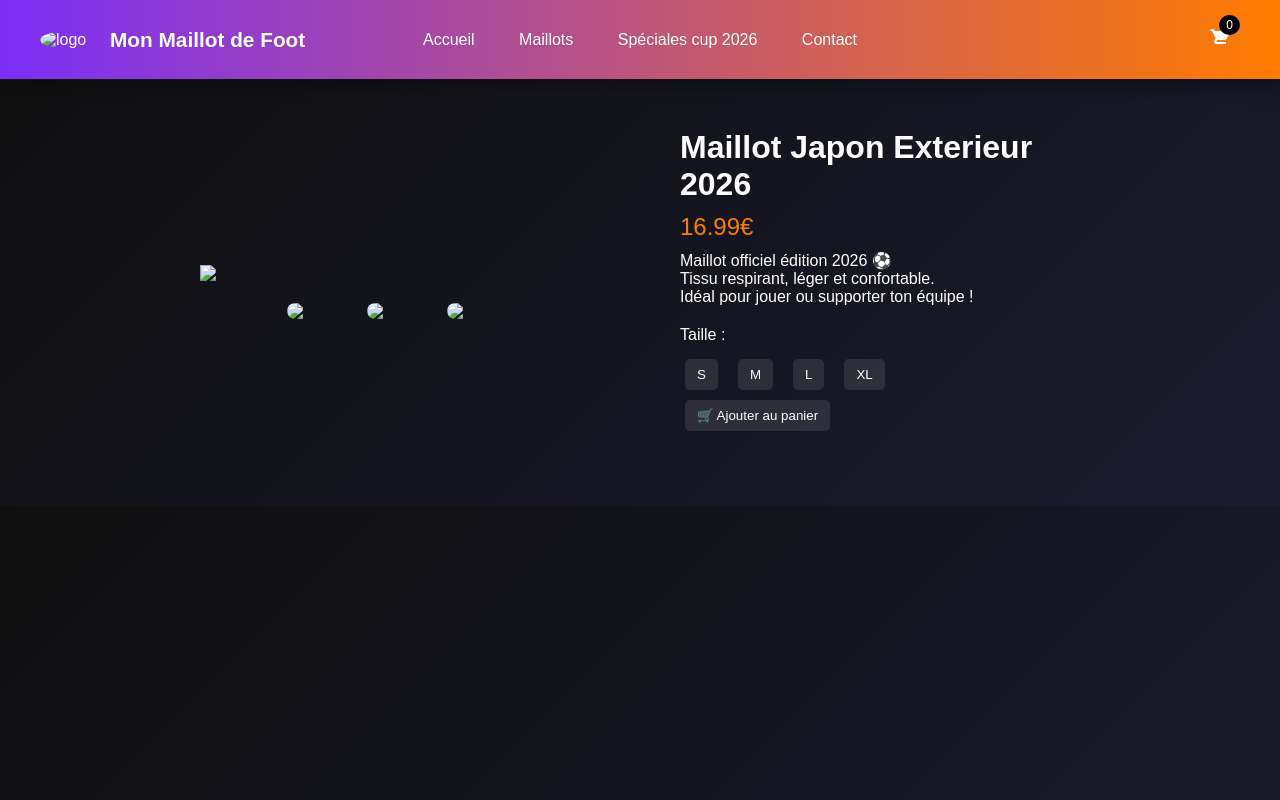
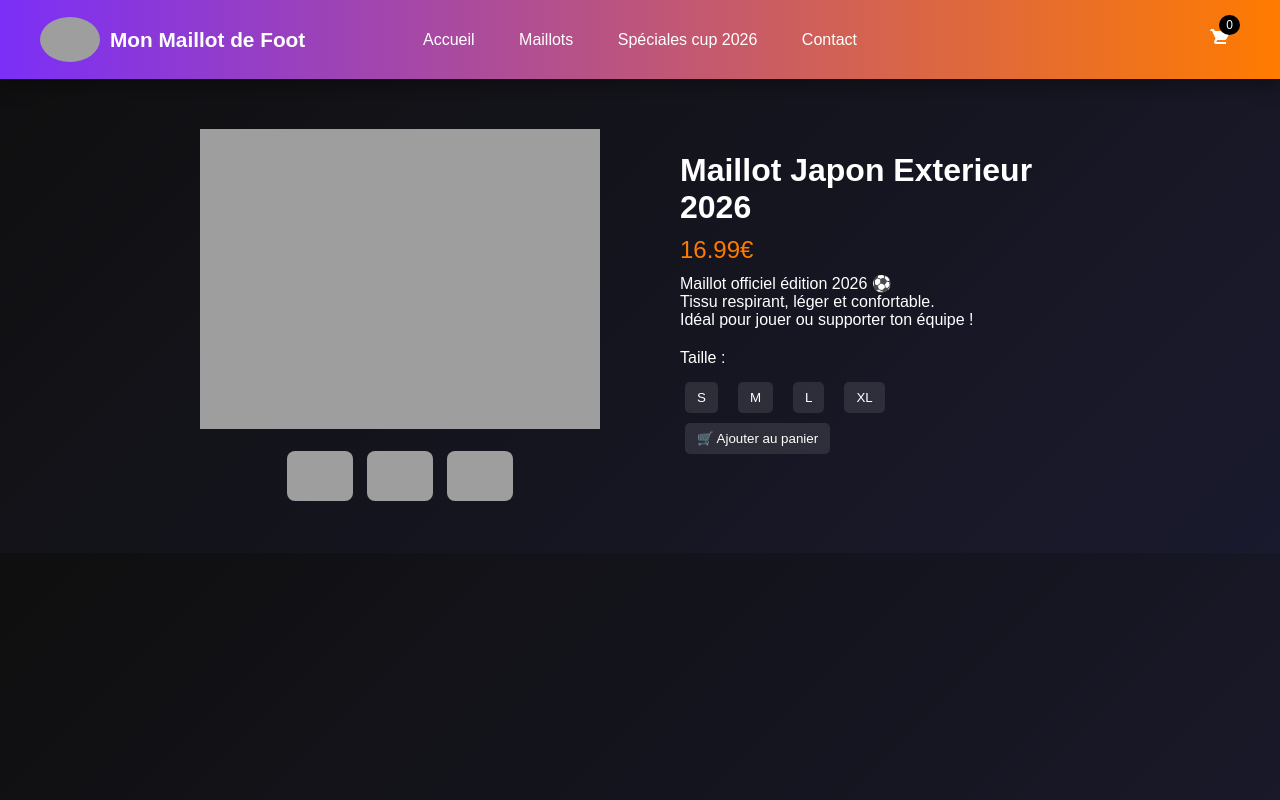
Before and after one commit to Maxxxx2/sdfks-fd, a plain HTML site: page Maillot japon exterieur.html in a window 1280 px wide. Drawn offline with Linux system fonts and the light colour scheme; the site is published under a folder, as on GitHub Pages, so addresses that start at the root find nothing.

Commit message:
Update Maillot japon exterieur.html

```diff
--- a/Maillot japon exterieur.html
+++ b/Maillot japon exterieur.html
@@ -12,7 +12,7 @@
 <header class="header">
 
   <div class="logo">
-    <img src="/Images/Logo.png" alt="logo">
+    <img src="Images/Logo.png" alt="logo">
     <span>Mon Maillot de Foot</span>
   </div>
 
@@ -47,13 +47,13 @@
       <div class="product-gallery">
 
   <!-- IMAGE PRINCIPALE -->
-  <img id="mainImage" src="/Page produit/Maillot Japon exterieur/52703970-removebg-preview.png">
+  <img id="mainImage" src="Page produit/Maillot Japon exterieur/52703970-removebg-preview.png">
 
   <!-- MINIATURES -->
   <div class="thumbnails">
-    <img src="/Page produit/Maillot Japon exterieur/52703970-removebg-preview.png" onclick="changeImage(this)">
-    <img src="/Page produit/Maillot Japon exterieur/c5327ab1.jpg" onclick="changeImage(this)">
-    <img src="/Page produit/Maillot Japon exterieur/56c7f4c3.jpg" onclick="changeImage(this)">
+    <img src="Page produit/Maillot Japon exterieur/52703970-removebg-preview.png" onclick="changeImage(this)">
+    <img src="Page produit/Maillot Japon exterieur/c5327ab1.jpg" onclick="changeImage(this)">
+    <img src="Page produit/Maillot Japon exterieur/56c7f4c3.jpg" onclick="changeImage(this)">
   </div>
 
 </div>
@@ -87,7 +87,7 @@
       <button class="add-to-cart"
         data-name="Maillot Japon Exterieur 2026"
         data-price="16.99€"
-        data-img="/Page produit/Maillot Japon exterieur/52703970-removebg-preview.png">
+        data-img="Page produit/Maillot Japon exterieur/52703970-removebg-preview.png">
         🛒 Ajouter au panier
       </button>
 
```
